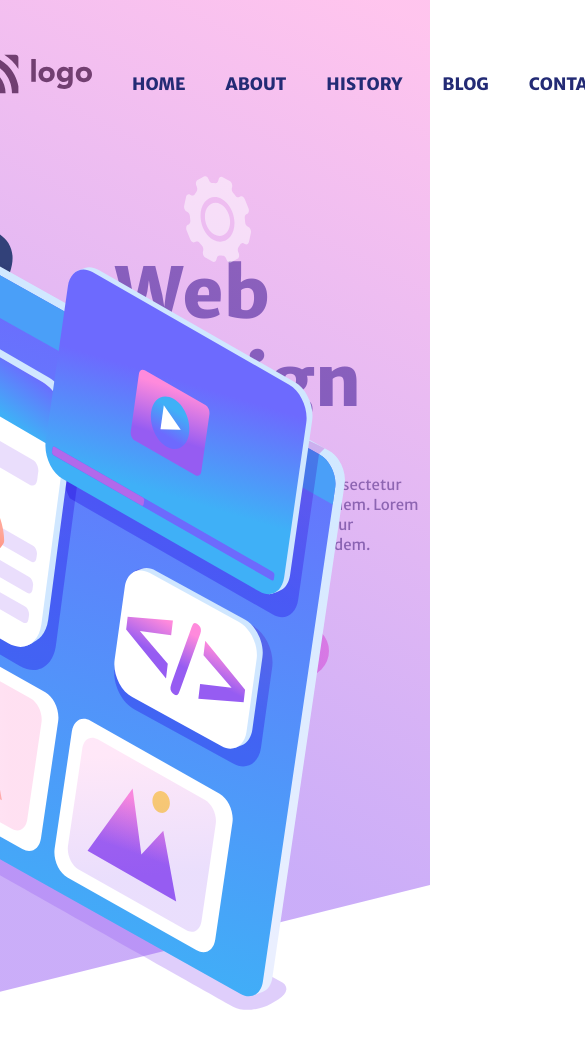
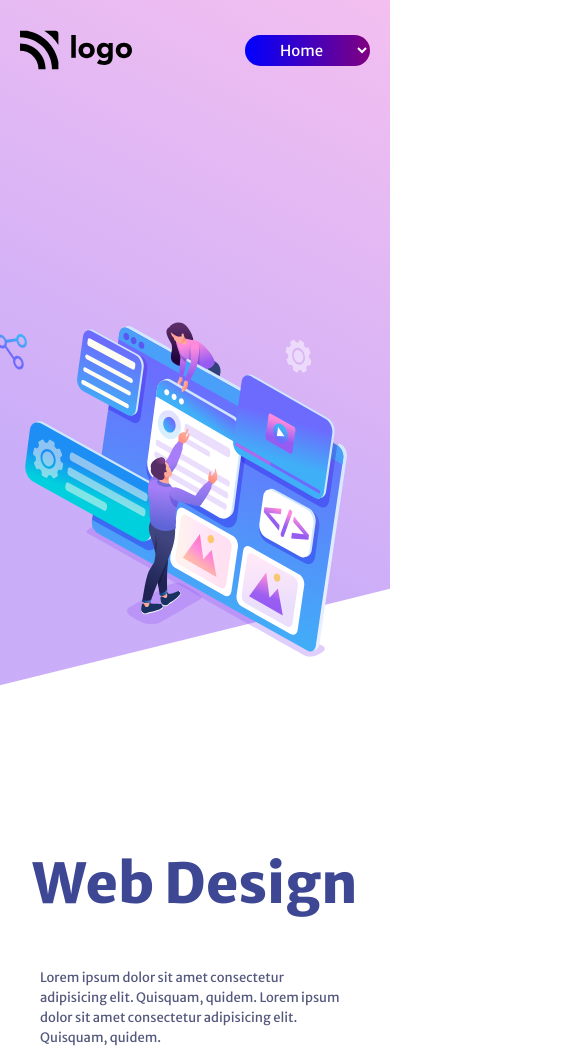
Before and after one commit to theyashyk09/HTML-CSS-Project-8, a plain HTML site: page index.html in a window 390 px wide. Shown: the top 1051 px of the page, 585 px wide, since content can reach past the window. Before the commit the page ends 1010 px from the top, so only its background shows below. Drawn offline with Linux system fonts and the light colour scheme.

Commit message:
Project 8 Responsive

```diff
--- a/css/index.css
+++ b/css/index.css
@@ -1,23 +1,25 @@
-@import url('https://fonts.googleapis.com/css2?family=Merriweather+Sans:wght@400;800&display=swap');
+@import url("https://fonts.googleapis.com/css2?family=Merriweather+Sans:wght@400;800&display=swap");
 
 *{
   margin: 0;
-    outline: 0;
   padding: 0;
+  box-sizing: border-box;
 }
 
 body{
   font-family: Merriweather Sans;
   height: 100vh;
-    overflow-x: hidden;
+  overflow: hidden;
 }
+
 
 nav{
   height: 20vh;
   display: flex;
   flex-direction: row;
-    justify-content: space-around;
+  justify-content: space-evenly;
   align-items: center;
+  margin-left: 350px;
 }
 
 .nav-items{
@@ -26,9 +28,9 @@ nav{
 
 nav>img{
   height: 40px;
-    position: relative;
-    top: -10px;
-    left: -20px;
+  position: absolute;
+  top: 50px;
+  left: 100px;
 }
 
 .nav-item{
@@ -36,6 +38,14 @@ nav>img{
   font-size: 17px;
   z-index: 2;
   color: #232b75;
+}
+
+.backo{
+  z-index: -2;
+  position: absolute;
+  top: -25%;
+  right: 0%;
+
 }
 
 .signin-btn{
@@ -49,15 +59,9 @@ nav>img{
   font-family: Merriweather Sans;
 }
 
-.vector-dot + img {
-    height: 880px;
-    background: url('../images/backcover.svg');
-    background-repeat: no-repeat;
-    background-size: cover;
-    position: absolute;
-    right: -40px;
-    top: 0%;
-    padding: 130px 85px 0 0;
+.intro-section{
+  display: flex;
+  flex-direction: row;
 }
 
 .left-section{
@@ -102,19 +106,146 @@ nav>img{
 
 }
 
+.vector-dot + img {
+  width: 90vw;
+  height: 80vh;
+  position: absolute;
+  right: -21%;
+  top: 18%;
+}
+
 .vector-img{
-    position: relative;
-    top: 280px;
-    height: 100px;
-    left: 600px;
+  position: absolute;
+  top: 525px;
+  left: 700px;
 }
 
 .vector-dot{
-    position: relative;
-    top: 200px;
-    left: 560px;
+  position: absolute;
+  top: 525px;
+  left: 760px;
+}
+
+.dropdown{
+  display: none;
 }
 
 button,li {
   cursor: pointer;
 }
+
+@media screen and (max-width:1250px){
+
+  body{
+    overflow-x: hidden;
+  }
+
+  .backo{
+    right: -20%;
+  }
+
+  nav>img{
+    left: 50px;
+  }
+
+  nav{
+    margin-left: 150px;
+  }
+
+  .left-section h1{
+    left: 50px;
+  }
+
+  .left-section h4{
+    left: 50px;
+  }
+
+  .learn-more-btn{
+    left: 50px;
+  }
+}
+
+@media screen and (max-width:1130px) {
+
+  .vector-dot,.vector-img{
+    display: none;
+  }
+
+}
+
+@media screen and (max-width:930px){
+
+  body{
+    overflow-y: visible;
+  }
+ .nav-items {
+    display: none;
+  }
+
+  .backo{
+    right: 0%;
+  }
+
+  .signin-btn{
+    display: none;
+  }
+
+  nav>img{
+    top: 30px;
+    left: 20px;
+  }
+
+  .dropdown{
+    display: flex;
+    position: absolute;
+    top: 35px;
+    right: 20px;
+  }
+
+  select{
+    font-family: Merriweather Sans;
+    text-align: center;
+    background: linear-gradient(90deg, blue, purple);
+    border:none;
+    border-radius: 30px;
+    font-size: 15px;
+    padding: 5px 10px;
+    color: #FFFFFF;
+  }
+
+  option{
+    background-color:aqua;
+    color: #232b75;
+  }
+
+  .left-section{
+    justify-content: center;
+    align-items: center;
+    margin-top: 600px;
+    margin-right: auto;
+    margin-left: auto;
+  }
+
+  .left-section h1{
+    font-size: 55px;
+    left: 0;
+  }
+
+  .left-section h4{
+    font-size: 13px;
+    left: 0;
+  }
+
+  .learn-more-btn{
+  margin-bottom: 220px;
+  left: 0;
+}
+
+.vector-dot+img{
+  width: 90vw;
+  height: 80vh;
+  position: absolute;
+  right: 11%;
+  top: 18%;
+}
+}
--- a/index.html
+++ b/index.html
@@ -25,7 +25,21 @@
           <h5 class="nav-item">CONTACT</h5>
         </div>
         <button class="signin-btn">SIGN IN</button>
+
+        <div class="dropdown">
+          <select name="home" id="">
+            <option value="Home">Home</option>
+            <option value="About">About</option>
+            <option value="HistoryBlog">HistoryBlog</option>
+            <option value="Blog">Blog</option>
+            <option value="Contact">Contact</option>
+          </select>
+        </div>
       </nav>
+
+      <div class="backo">
+        <img src="./images/backcover.svg" alt="">
+      </div>
       <div class="intro-section">
         <div class="left-section">
           <h1>Web Design</h1>
```
Lines whose indentation alone changed are shown as unchanged.
